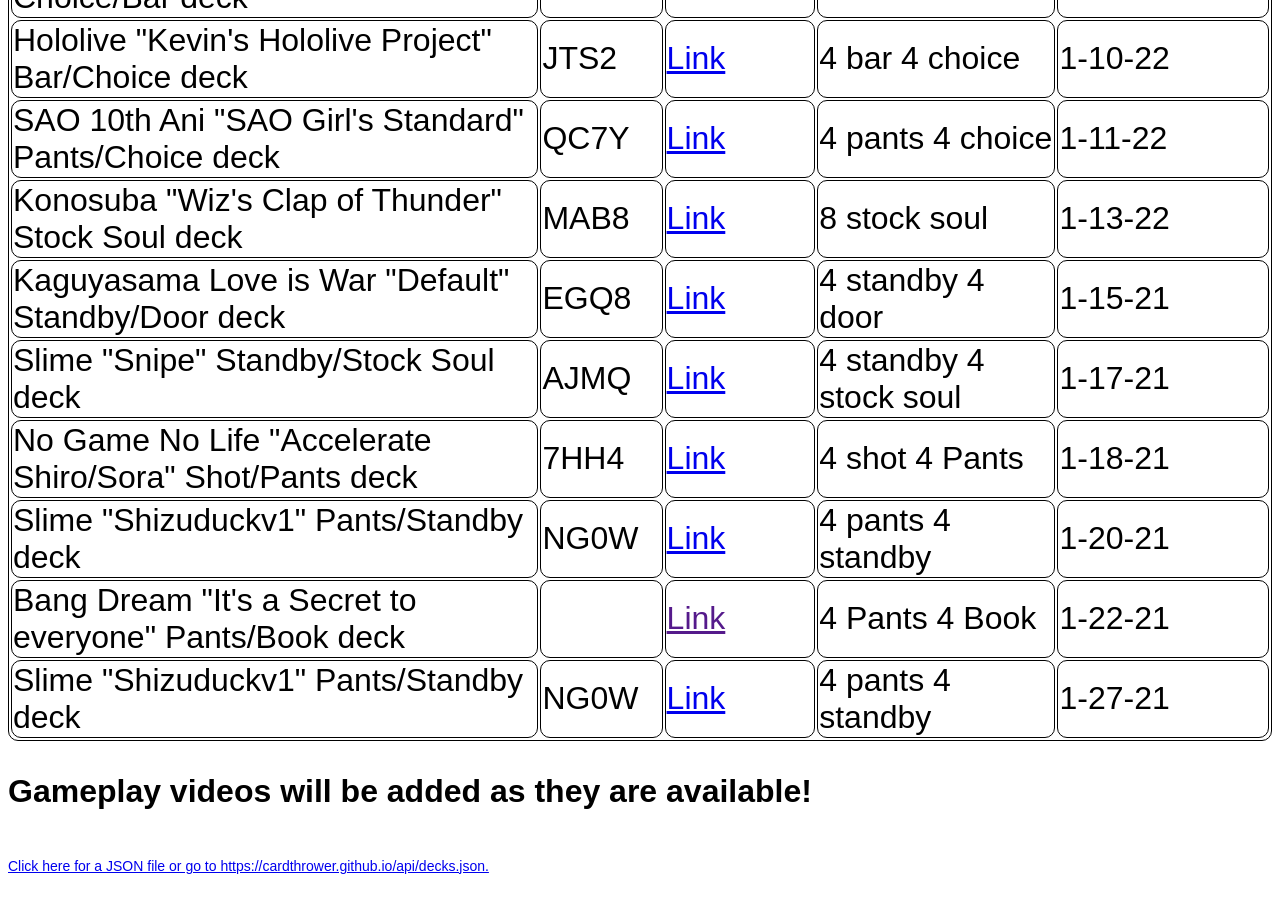
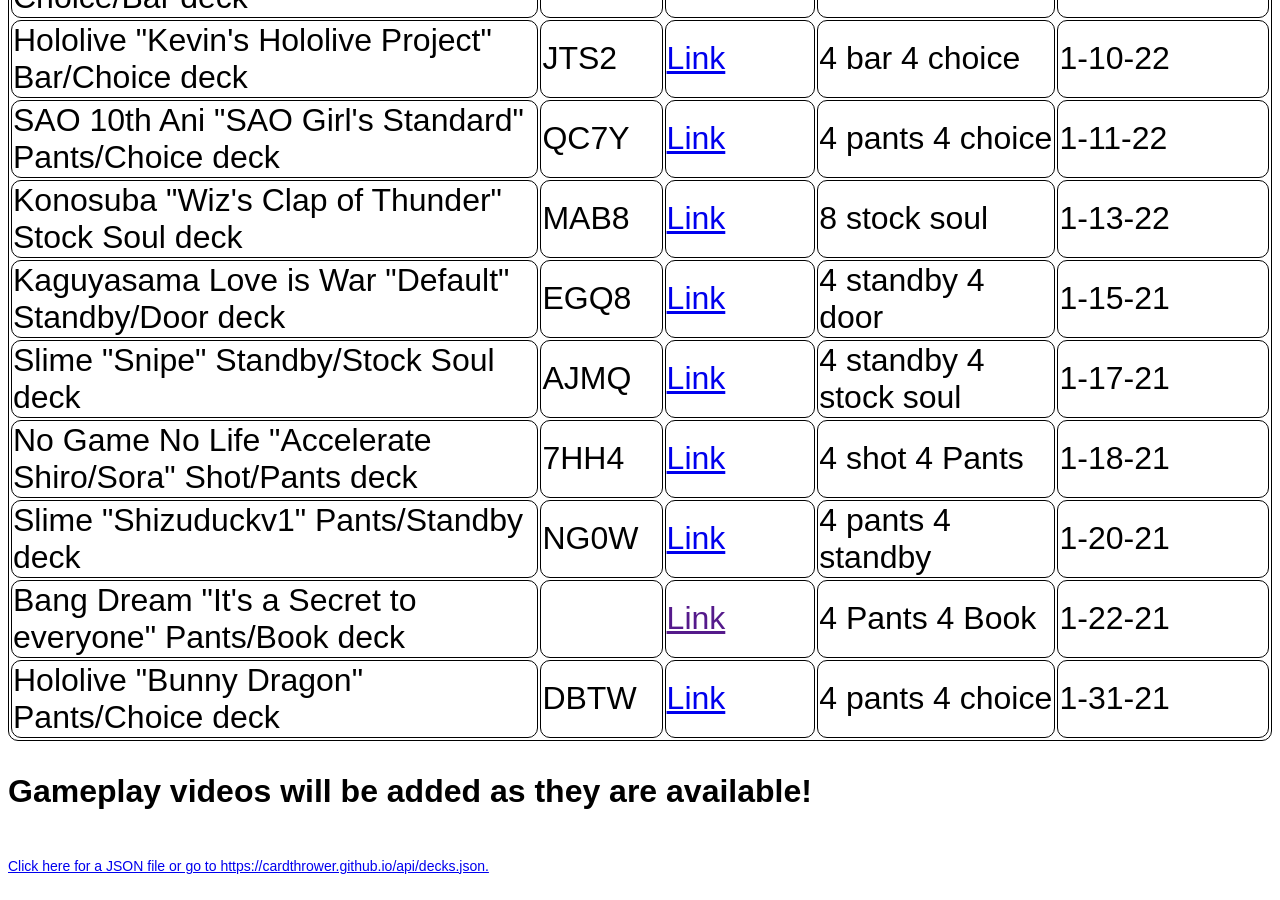
Before and after one commit to cardthrower/cardthrower.github.io, a Jekyll site: the page built from deck.html, in a window 1280 px wide and 900 px high, scrolled down 1172 px. Built offline with Jekyll 4.4.1, drawn with Linux system fonts in a browser that asks for light colours.

Commit message:
updated db

```diff
--- a/_data/decks.yml
+++ b/_data/decks.yml
@@ -95,8 +95,8 @@
   decklogurl:
   climaxes: 4 Pants 4 Book
   date: 1-22-21
-- name: Slime "Shizuduckv1" Pants/Standby deck
-  code: NG0W
-  decklogurl: https://decklog-en.bushiroad.com/view/NG0W
-  climaxes: 4 pants 4 standby
-  date: 1-27-21
+- name: Hololive "Bunny Dragon" Pants/Choice deck
+  code: DBTW
+  decklogurl: https://decklog.bushiroad.com/view/DBTW
+  climaxes: 4 pants 4 choice
+  date: 1-31-21
```
Also changed, not shown: 5 other files.
